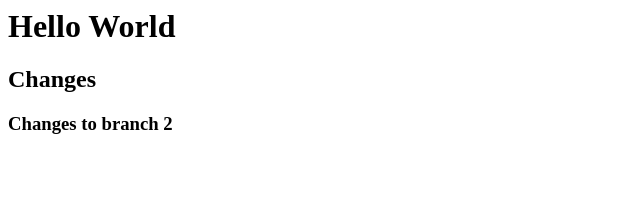
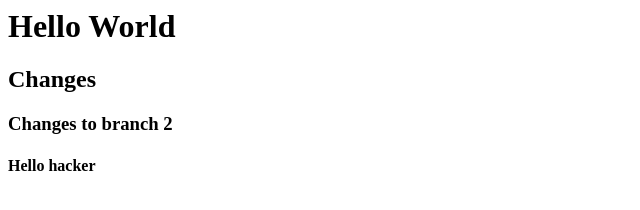
Before and after one commit to an6122003/introIT, a plain HTML site: page index.html in a window 1280 px wide. Shown: the whole page, without its empty margins (0-640 px from the left). Drawn offline with Linux system fonts and the light colour scheme.

Commit message:
Update index.html

```diff
--- a/index.html
+++ b/index.html
@@ -1,3 +1,4 @@
 <h1>Hello World</h1>
 <h2>Changes</h2>
 <h3>Changes to branch 2</h3>
+<h4>Hello hacker</h4>
```
